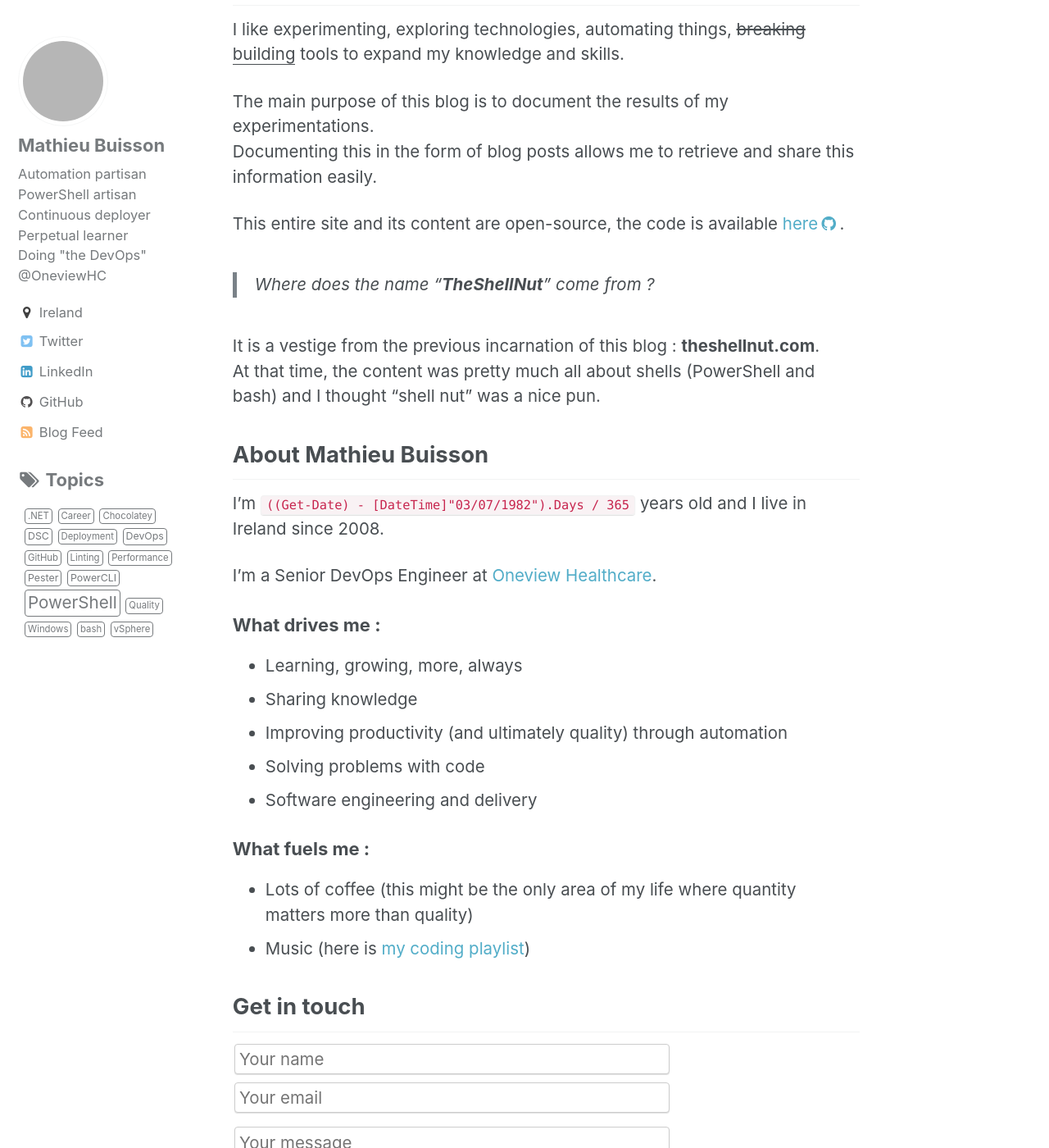
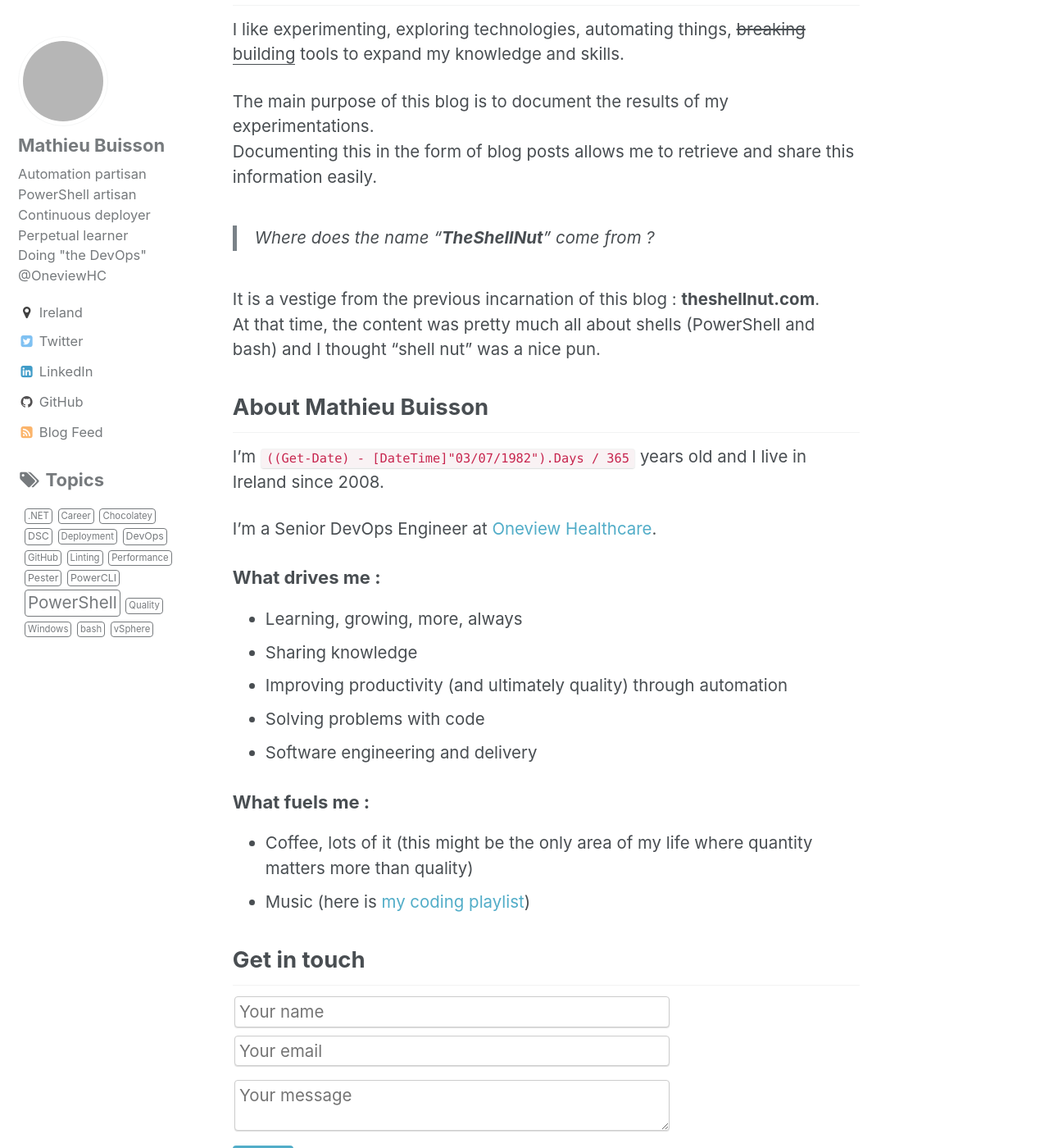
Before and after one commit to MathieuBuisson/MathieuBuisson.github.io, a Jekyll site: the page built from _pages/about.md, in a window 1280 px wide and 1400 px high, scrolled down 275 px. Shown: the whole window at 82% size. Built offline with Jekyll 4.4.1, drawn with Linux system fonts in a browser that asks for light colours; grey boxes are pictures that could not be loaded.

Commit message:
Remove any mention that the blog is open source

```diff
--- a/_pages/about.md
+++ b/_pages/about.md
@@ -9,8 +9,6 @@ I like experimenting, exploring technologies, automating things, <del>breaking</
 
 The main purpose of this blog is to document the results of my experimentations.
 Documenting this in the form of blog posts allows me to retrieve and share this information easily.
-
-This entire site and its content are open-source, the code is available [here<i class="fa fa-fw fa-github" aria-hidden="true"></i>](https://github.com/MathieuBuisson/MathieuBuisson.github.io).
 
 > Where does the name "**TheShellNut**" come from ?
 
@@ -31,7 +29,7 @@ I’m a Senior DevOps Engineer at [Oneview Healthcare](http://www.oneviewhealthc
   - Software engineering and delivery
 
 ### What fuels me :
-  - Lots of coffee (this might be the only area of my life where quantity matters more than quality)
+  - Coffee, lots of it (this might be the only area of my life where quantity matters more than quality)
   - Music (here is [my coding playlist](https://open.spotify.com/user/mathieubuisson/playlist/4YxhSI2Cpwej2CEU3YxoD5))
 
 ## Get in touch
```
